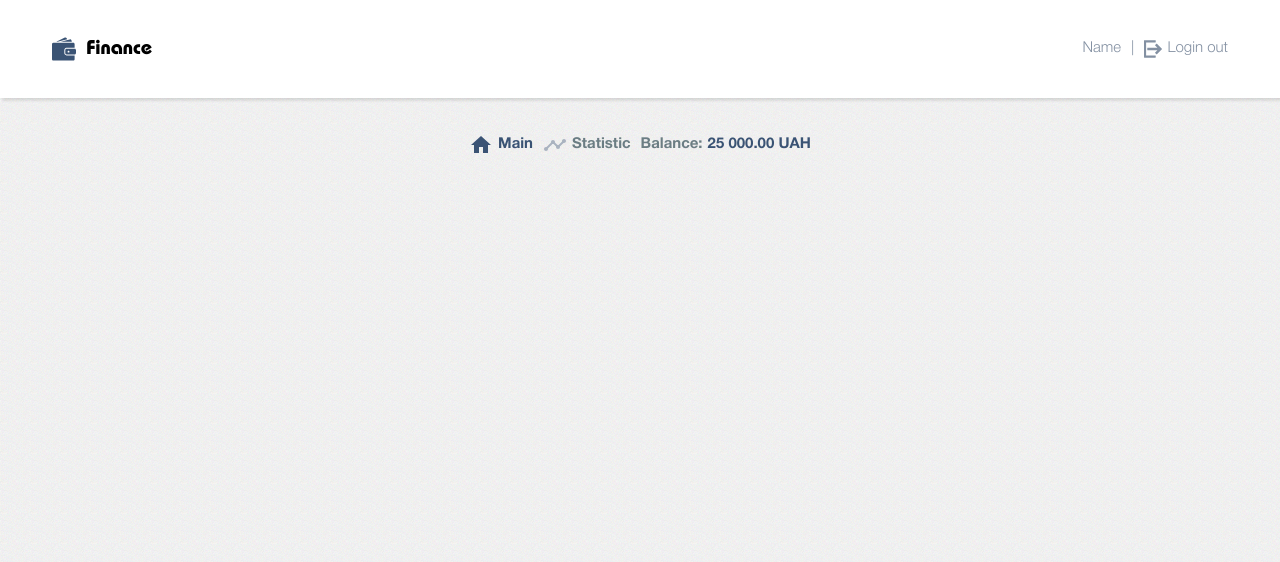
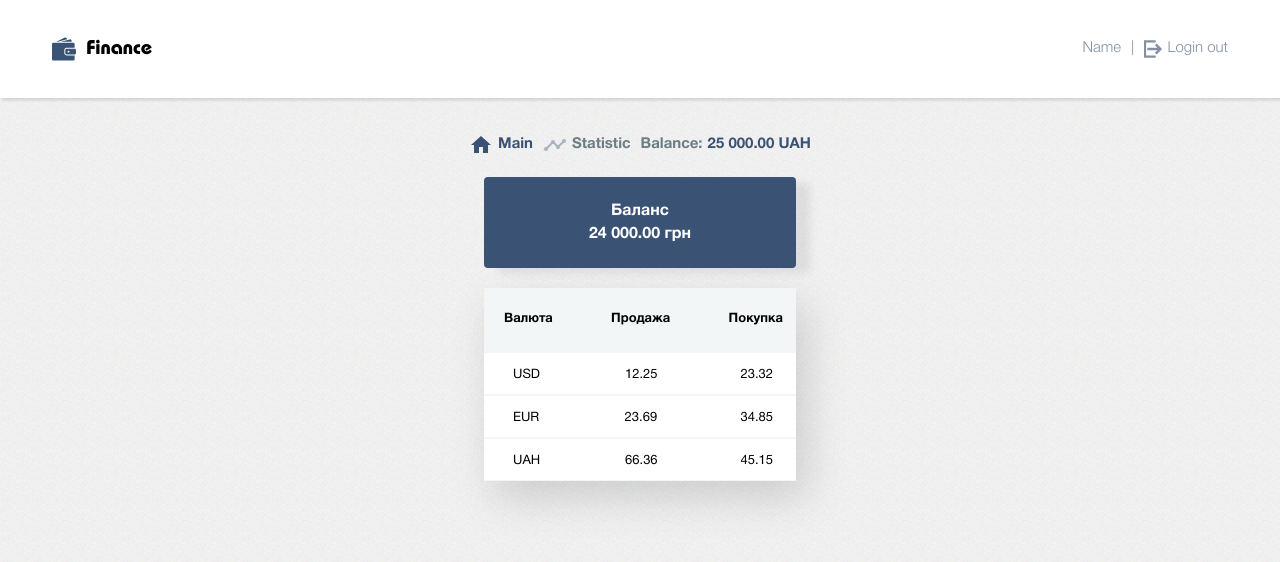
Before and after one commit to Ivanyts777/Finance-App, a React (Create React App) app: page / in a window 1280 px wide. Shown: the top 562 px of the page. Built offline with nearby package versions, Linux system fonts and the light colour scheme.

Commit message:
balance/currentlyExchange

```diff
--- a/package.json
+++ b/package.json
@@ -19,7 +19,7 @@
     "react-loader-spinner": "^3.1.14",
     "react-redux": "^7.2.1",
     "react-router-dom": "^5.2.0",
-    "react-scripts": "3.4.1",
+    "react-scripts": "^3.4.3",
     "redux": "^4.0.5",
     "redux-devtools-extension": "^2.13.8",
     "redux-persist": "^6.0.0",
--- a/src/Components/Balance/Balance.js
+++ b/src/Components/Balance/Balance.js
@@ -1,7 +1,13 @@
 import React from "react";
+import styles from "./Balance.module.css";
 
 const Balance = () => {
-  return <div></div>;
+  return (
+    <div className={styles.balance}>
+      <p className={styles.balance__title}>Баланс</p>
+      <p className={styles.balance__value}>24 000.00 грн</p>
+    </div>
+  );
 };
 
 export default Balance;
--- /dev/null
+++ b/src/Components/Balance/Balance.module.css
@@ -0,0 +1,34 @@
+.balance {
+  margin: 20px auto;
+  width: 306px;
+  height: 91px;
+  background-color: #3a5374;
+  border-radius: 4px;
+  box-shadow: 14.095px 5.13px 9px 0px rgba(1, 1, 0, 0.08);
+  padding-top: 25px;
+}
+
+.balance__title,
+.balance__value {
+  text-align: center;
+  color: #fff;
+  font-size: 16px;
+  font-weight: 700;
+}
+
+.balance__title {
+  margin-bottom: 5px;
+}
+
+@media (min-width: 748px) {
+  .balance {
+    display: none;
+  }
+}
+
+@media (min-width: 1192px) {
+  .balance {
+    display: block;
+    width: 312px;
+  }
+}
--- a/src/Components/CurrencyExchage/CurrencyExchage.css
+++ /dev/null
@@ -1,4 +0,0 @@
-@media (min-width: 748px) {
-}
-@media (min-width: 1192px) {
-}
--- a/src/Components/CurrencyExchage/CurrencyExchage.js
+++ b/src/Components/CurrencyExchage/CurrencyExchage.js
@@ -1,9 +1,37 @@
 import React from "react";
+import styles from "./CurrencyExchage.module.css";
 
 const CurrencyExchage = () => {
   return (
-    <div>
-      <h1>CurrencyExchage</h1>
+    <div className={styles.currency__exchage_background}>
+      <div className={styles.currency__exchage_title_bg}>
+        <div className={styles.currency__exchage_container}>
+          <p className={styles.currency__exchage_transactions}>Валюта</p>
+          <p className={styles.currency__exchage_transactions}>Продажа</p>
+          <p className={styles.currency__exchage_transactions}>Покупка</p>
+        </div>
+        <div className={styles.currency__exchage}>
+          <div className={styles.currency__exchage_container_1}>
+            <p className={styles.currency__exchage_name}>USD</p>
+            <p className={styles.currency__exchage_sell}>12.25</p>
+            <p className={styles.currency__exchage_buy}>23.32</p>
+          </div>
+        </div>
+        <div className={styles.currency__exchage}>
+          <div className={styles.currency__exchage_container_1}>
+            <p className={styles.currency__exchage_name}>EUR</p>
+            <p className={styles.currency__exchage_sell}>23.69</p>
+            <p className={styles.currency__exchage_buy}>34.85</p>
+          </div>
+        </div>
+        <div className={styles.currency__exchage}>
+          <div className={styles.currency__exchage_container_1}>
+            <p className={styles.currency__exchage_name}>UAH</p>
+            <p className={styles.currency__exchage_sell}>66.36</p>
+            <p className={styles.currency__exchage_buy}>45.15</p>
+          </div>
+        </div>
+      </div>
     </div>
   );
 };
--- /dev/null
+++ b/src/Components/CurrencyExchage/CurrencyExchage.module.css
@@ -0,0 +1,71 @@
+.currency__exchage_background {
+  background-color: #fff;
+  background-image: url("../../img/currencyExchange/currencyExchangeBG.png");
+  height: 100vh;
+  background-position: center bottom;
+  background-repeat: no-repeat;
+  padding-top: 30px;
+}
+
+.currency__exchage_title_bg {
+  background-color: #f3f6f6;
+  height: 193px;
+}
+
+.currency__exchage_container {
+  margin: 0 auto;
+  width: 306px;
+  display: flex;
+  justify-content: space-between;
+  padding: 24px 10px;
+}
+
+.currency__exchage_container_1 {
+  margin: 0 auto;
+  width: 306px;
+  display: flex;
+  justify-content: space-between;
+  padding: 15px 20px;
+  font-weight: 500;
+}
+
+.currency__exchage_transactions {
+  color: #000;
+  font-size: 13px;
+  font-weight: 700;
+  margin-left: 7px;
+}
+.currency__exchage_name {
+  margin-left: 6px;
+}
+.currency__exchage_sell {
+  margin-left: 7px;
+}
+.currency__exchage_buy {
+  margin-left: 5px;
+}
+
+.currency__exchage {
+  height: 41px;
+  margin: 2px 0 auto;
+  background-color: #fff;
+}
+
+@media (min-width: 748px) {
+  .currency__exchage_background {
+    background-image: none;
+    padding-top: 0;
+    box-shadow: 10px 17.321px 40px 0px rgba(1, 1, 0, 0.15);
+    position: static;
+    height: 193px;
+    width: 352px;
+    /* left: 33px; */
+    /* top: 783px; */
+  }
+}
+@media (min-width: 1192px) {
+  .currency__exchage_background {
+    margin: 0 auto;
+    width: 312px;
+  }
+}
--- a/src/Containers/Main/Main.js
+++ b/src/Containers/Main/Main.js
@@ -1,7 +1,13 @@
 import React from "react";
-
+import Balance from "../../Components/Balance/Balance";
+import CarrencyExchange from "../../Components/CurrencyExchage/CurrencyExchage";
 const Main = () => {
-  return <div></div>;
+  return (
+    <div>
+      <Balance />
+      <CarrencyExchange />
+    </div>
+  );
 };
 
 export default Main;
```
Also changed, not shown: src/Components/Balance/Balance.css (deleted), src/img/currencyExchange/currencyExchangeBG.png (added), 1 other file (tests, documents, lock files or other folders).
